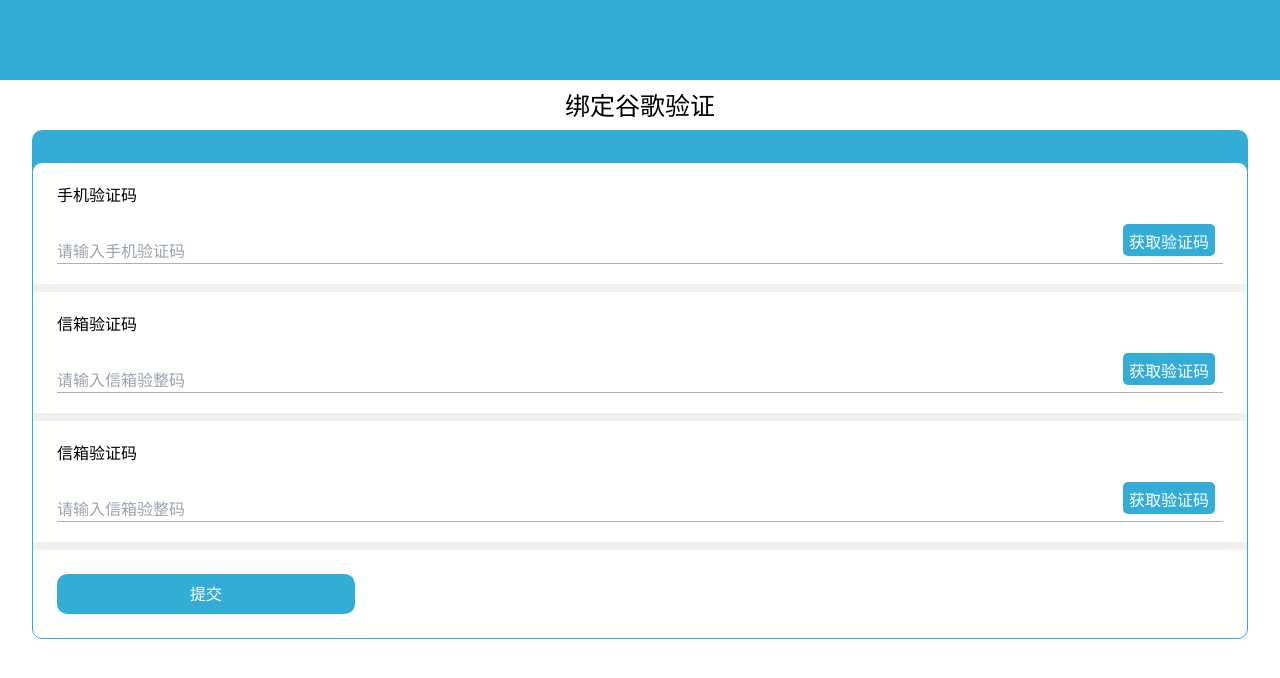
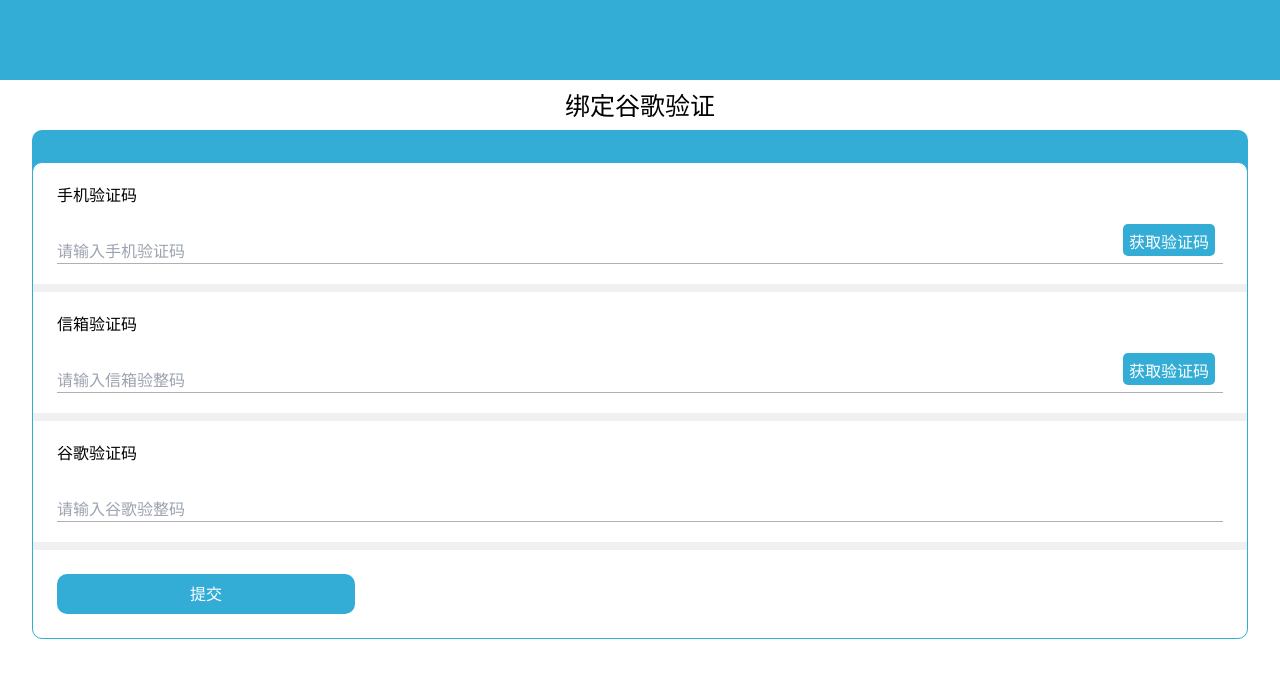
Before and after one commit to katelove/wallet, a Vue app: page / in a window 1280 px wide. Shown: the top 678 px of the page. Built offline with nearby package versions, Linux system fonts and the light colour scheme.

Commit message:
adjust google verify  word

```diff
--- a/src/components/BindSecondGoogle.vue
+++ b/src/components/BindSecondGoogle.vue
@@ -9,33 +9,34 @@
             class="w-full border-none border-line  mt-8"
             placeholder="请输入手机验证码"
           />
-      <Button class="h-8 absolute right-2 bottom-2 rounded-5px p-1.5 ">获取验证码</Button>
+          <Button class="h-8 absolute right-2 bottom-2 rounded-5px p-1.5 "
+            >获取验证码</Button
+          >
         </div>
       </div>
       <div class="w-full bg-diamondGrey h-2"></div>
-            <div class="pr-6 pl-6 pt-5 pb-5">
+      <div class="pr-6 pl-6 pt-5 pb-5">
         <p class="text-base">信箱验证码</p>
         <div class="relative">
           <input
             class="w-full border-none border-line  mt-8"
             placeholder="请输入信箱验整码"
           />
-      <Button class="h-8 absolute right-2 bottom-2 rounded-5px p-1.5 ">获取验证码</Button>
+          <Button class="h-8 absolute right-2 bottom-2 rounded-5px p-1.5 "
+            >获取验证码</Button
+          >
         </div>
       </div>
       <div class="w-full bg-diamondGrey h-2"></div>
-                  <div class="pr-6 pl-6 pt-5 pb-5">
-        <p class="text-base">信箱验证码</p>
-        <div class="relative">
+      <div class="pr-6 pl-6 pt-5 pb-5">
+        <p class="text-base">谷歌验证码</p>
           <input
             class="w-full border-none border-line  mt-8"
-            placeholder="请输入信箱验整码"
+            placeholder="请输入谷歌验整码"
           />
-      <Button class="h-8 absolute right-2 bottom-2 rounded-5px p-1.5 ">获取验证码</Button>
-        </div>
       </div>
       <div class="w-full bg-diamondGrey h-2"></div>
-       <Button class="w-75 h-10 m-6 rounded-10px">提交</Button>
+      <Button class="w-75 h-10 m-6 rounded-10px">提交</Button>
     </BlueContainer>
   </div>
 </template>
```
